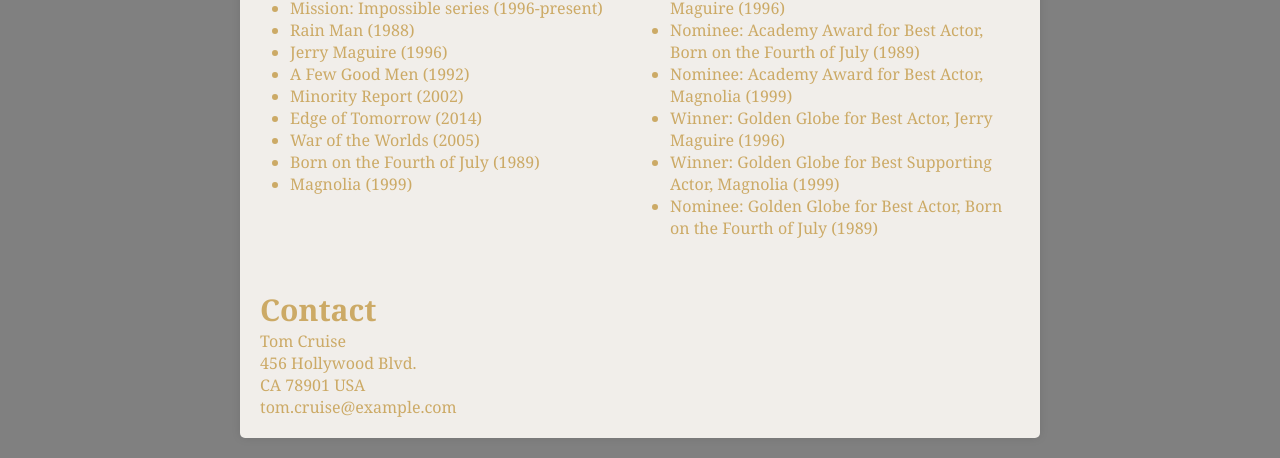
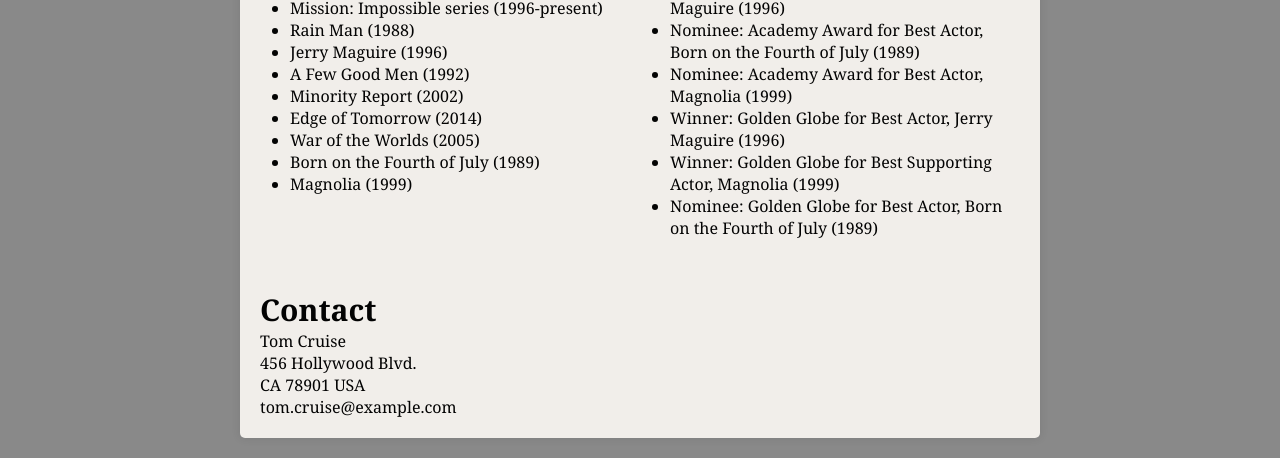
Before and after one commit to Benjiruu/CV-Frontend, a plain HTML site: page index.html in a window 1280 px wide. Shown: the part 526-984 px from the top of the page. Drawn offline with Linux system fonts and the light colour scheme.

Commit message:
Update style.css

```diff
--- a/style.css
+++ b/style.css
@@ -11,8 +11,8 @@ li {
 
 body {
     font-family: Georgia, serif;
-    background-color: hsl(0, 0%, 50%);
-    color: hsl(40, 50%, 60%);
+    background-color: hsla(0, 0%, 33%, 0.685);
+    color: hsl(0, 0%, 1%);
 }
 
 header {
```
